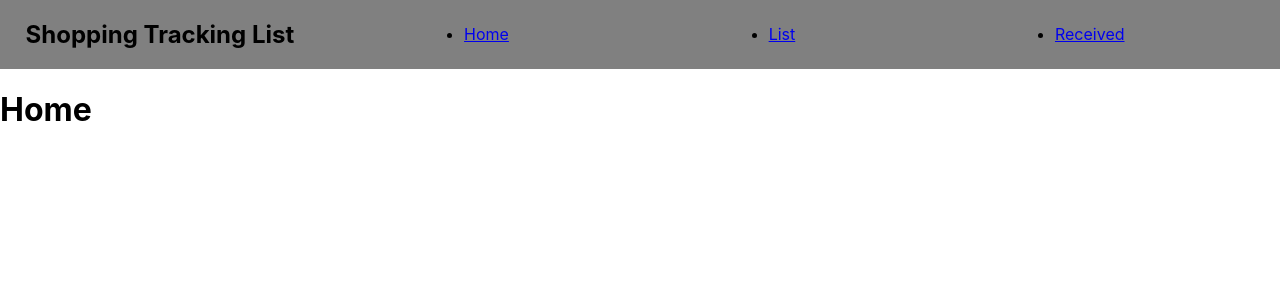
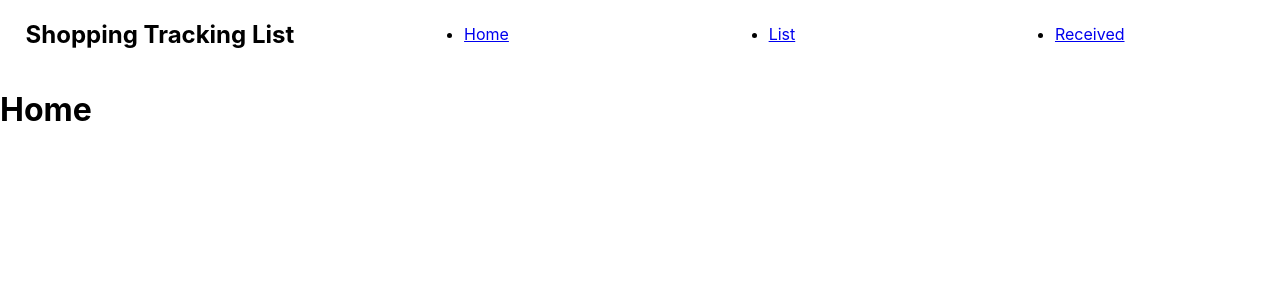
Before and after one commit to zilbers/omri-zilberstein-15-12-2020, a React (Create React App) app in the folder client/: page / in a window 1280 px wide. Shown: the top 300 px of the page. Built offline with nearby package versions, Linux system fonts and the light colour scheme.

Commit message:
creating dynamic background to header

```diff
--- a/client/src/App.js
+++ b/client/src/App.js
@@ -1,4 +1,4 @@
-import { BrowserRouter as Router, Switch, Route, Link } from 'react-router-dom';
+import { BrowserRouter as Router, Switch, Route } from 'react-router-dom';
 import List from './pages/List';
 import Received from './pages/Received';
 import Home from './pages/Home';
--- a/client/src/components/Header.js
+++ b/client/src/components/Header.js
@@ -1,4 +1,4 @@
-import { Link } from 'react-router-dom';
+import { Link, useLocation } from 'react-router-dom';
 import styled from 'styled-components';
 
 const Container = styled.nav`
@@ -6,7 +6,7 @@ const Container = styled.nav`
   display: flex;
   justify-content: space-around;
   align-items: center;
-  background: gray;
+  background: ${({ url }) => (url === '/' ? 'none' : 'gray')};
   padding: 0 2% 0 2%;
 `;
 
@@ -17,8 +17,10 @@ const List = styled.ul`
 `;
 
 function Header() {
+  const location = useLocation();
+
   return (
-    <Container>
+    <Container url={location.pathname}>
       <h2>Shopping Tracking List</h2>
       <List>
         <li>
```
